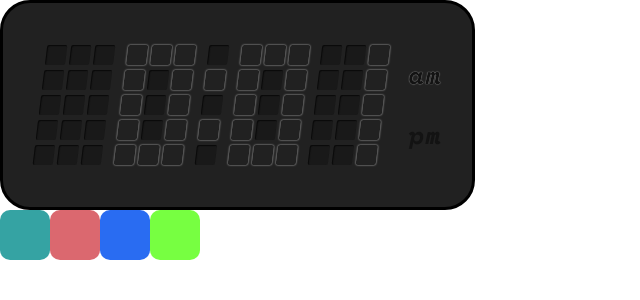
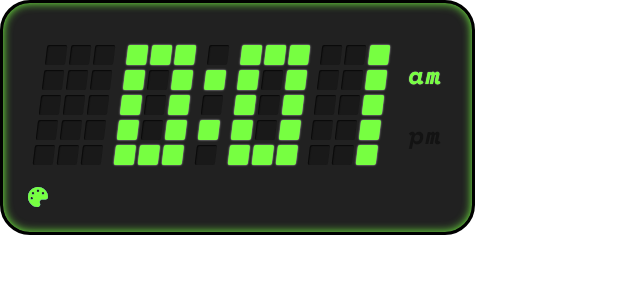
Before and after one commit to edidonato1/Widgets, a React (Create React App) app: page / in a window 1280 px wide. Shown: the top 300 px of the page, without its empty margins (0-640 px from the left). Built offline with nearby package versions, Linux system fonts and the light colour scheme.

Commit message:
add color-picker bar to Clock

```diff
--- a/package.json
+++ b/package.json
@@ -3,6 +3,10 @@
   "version": "0.1.0",
   "private": true,
   "dependencies": {
+    "@fortawesome/fontawesome-free": "^5.15.2",
+    "@fortawesome/fontawesome-svg-core": "^1.2.34",
+    "@fortawesome/free-solid-svg-icons": "^5.15.2",
+    "@fortawesome/react-fontawesome": "^0.1.14",
     "@testing-library/jest-dom": "^5.11.9",
     "@testing-library/react": "^11.2.5",
     "@testing-library/user-event": "^12.7.1",
--- a/src/widgets/Clock/Clock.jsx
+++ b/src/widgets/Clock/Clock.jsx
@@ -1,14 +1,18 @@
 import { useEffect, useState } from 'react';
 import { ClockContainer, SelectStyles } from './ClockStyles';
 import { numbers } from './numbers';
-import {colorArray} from './colors';
+import { colorArray } from './colors';
 import { seconds } from '../../components/Date/dateHelpers';
+import { FontAwesomeIcon } from '@fortawesome/react-fontawesome';
+import { faPalette } from '@fortawesome/free-solid-svg-icons';
+
 
 
 export default function Clock() {
   const [timeArr, setTime] = useState([]);
   const [am, setAm] = useState();
-  const [clockColor, setClockColor] = useState('ffffff');
+  const [clockColor, setClockColor] = useState('#77ff41');
+  const [showColors, setShowColors] = useState(false);
 
 
   useEffect(() => {
@@ -63,16 +67,21 @@ export default function Clock() {
             <p className={!am ? "light-up" : null}>pm</p>
           </div>
         </div>
-      </ClockContainer>
-      <SelectStyles>
-        {colorArray.map(c =>
-          <div
-            className="color-picker"
-            style={{ background: c }}
-            onClick={() => setClockColor(c)}
-          ></div>
+        <SelectStyles showColors={showColors}>
+          <FontAwesomeIcon icon={faPalette} className="color-picker" onClick={() => setShowColors(!showColors)} />
+          {colorArray.map(c =>
+              <FontAwesomeIcon
+                icon={faPalette}
+                className="color-picker"
+                style={{ color: c, zIndex: clockColor === c ? "1" : "0" }}
+                onClick={() => {
+                  setShowColors(true)
+                  setClockColor(c)
+                }}
+              />
           )}
       </SelectStyles>
+      </ClockContainer>
     </>
   )
 }
--- a/src/widgets/Clock/ClockStyles.js
+++ b/src/widgets/Clock/ClockStyles.js
@@ -8,6 +8,7 @@ export const ClockContainer = styled.div`
   background: #212121;
   border-radius: 30px;
   box-shadow: inset 0px 0px 10px ${({ clockColor }) => clockColor};
+
   transition: .8s;
   * {
     transition: .8s;
@@ -67,7 +68,9 @@ export const ClockContainer = styled.div`
     text-shadow: inset 1px 1px black;
     font-family: 'Space Mono';
     letter-spacing: 2px;
+
   }
+
 
 
 
@@ -82,10 +85,17 @@ export const ClockContainer = styled.div`
 
 export const SelectStyles = styled.div`
 display: flex;
+width: 100%;
+width: 20px;
+margin-top: 10px;
+margin-bottom: -5px;
+margin: 10px 0px -5px 5px;
 
-  .color-picker {
-    height: 50px;
-    width: 50px;
-    border-radius: 10px;
-  }
+.color-picker  {
+  font-size: 20px;
+  border-radius: 10px;
+  margin: ${({showColors}) => showColors ? "0 5px" : "0 -10px"};
+}
+
+
 `
```
Also changed, not shown: 1 other file (tests, documents, lock files or other folders).
